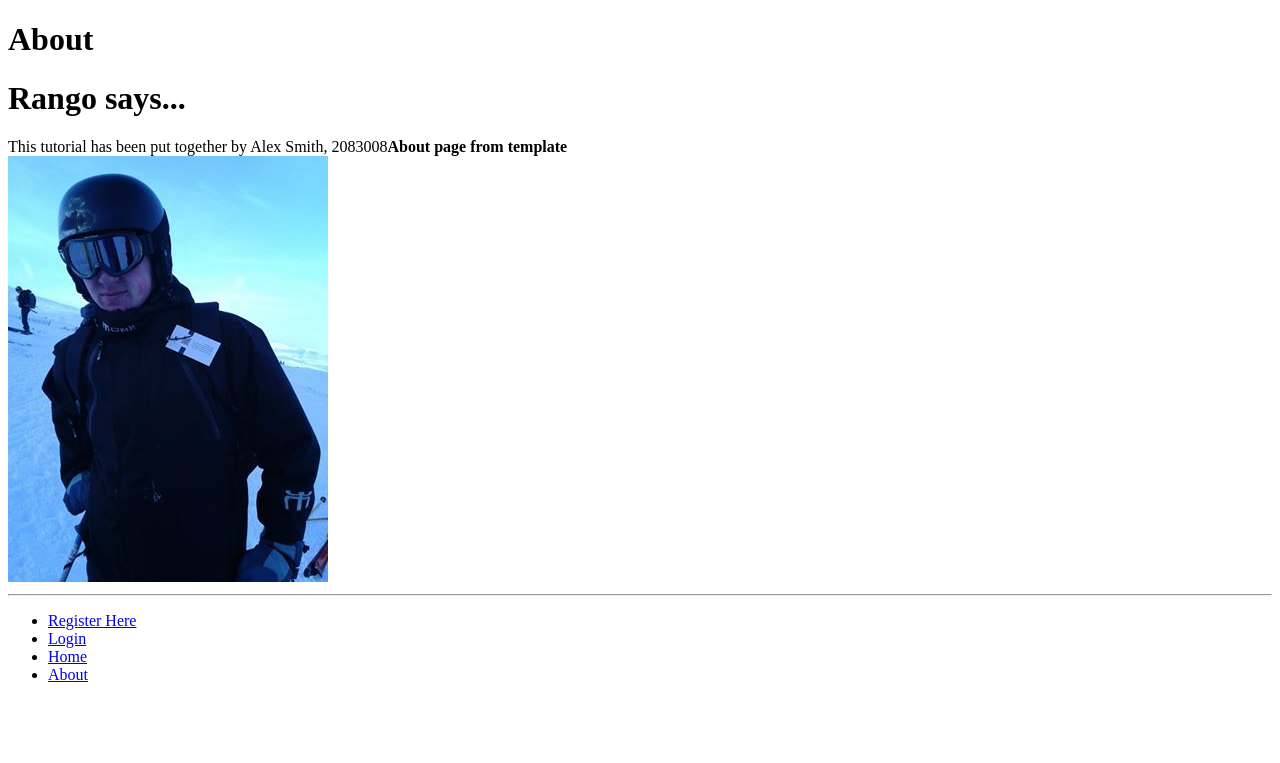
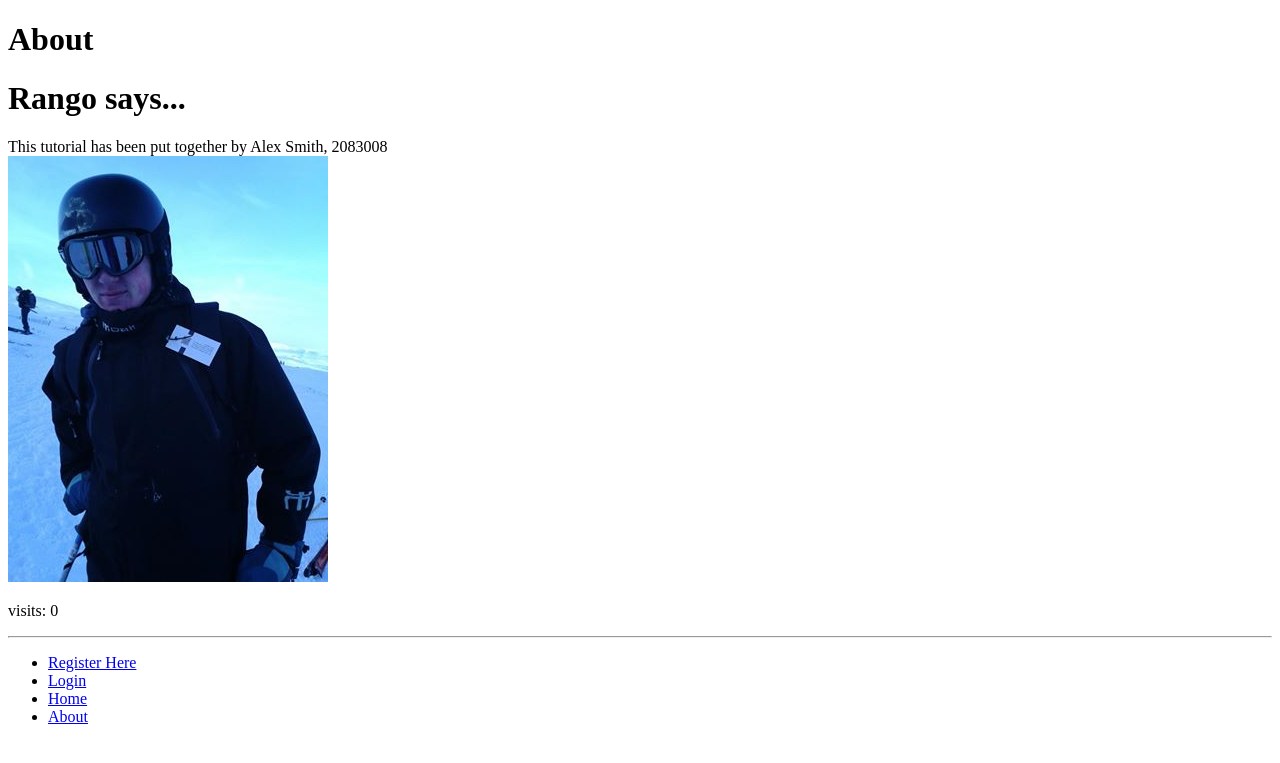
Before and after one commit to 2083008/tangowithdjango, a Django app: page /rango/about in a window 1280 px wide. Shown: the top 763 px of the page. Run offline with Django 3.2, Linux system fonts and the light colour scheme.

Commit message:
Chapter 11 - Completed

```diff
--- a/tango_with_django_project/rango/templates/rango/about.html
+++ b/tango_with_django_project/rango/templates/rango/about.html
@@ -17,6 +17,8 @@
         This tutorial has been put together by Alex Smith, 2083008<strong>{{ boldmessage }}</strong><br />
 
         <img src="{% static "images/snow.jpg" %}" alt="picture of ASmith" />
+
+    <p> visits: {{ visits }}</p>
     </body>
 
 
--- a/tango_with_django_project/rango/templates/rango/index.html
+++ b/tango_with_django_project/rango/templates/rango/index.html
@@ -37,5 +37,6 @@
                 {% endfor %}
             </ul>
         {% endif %}
+
 </body>
 {% endblock %}
--- a/tango_with_django_project/rango/views.py
+++ b/tango_with_django_project/rango/views.py
@@ -9,19 +9,48 @@ from rango.forms import UserForm, UserProfileForm
 from django.contrib.auth import authenticate, login
 from django.http import HttpResponseRedirect, HttpResponse
 from django.contrib.auth.decorators import login_required
+from datetime import datetime
+
 
 def index(request):
 
     # Query the database for a list of ALL categories currently stored.
     # Order the categories by no. likes in descending order.
     # Retrieve the top 5 only - or all if less than 5.
-    # Place the list in our context_dict dictionary which will be passed to the template engine.
+    # Place the list in our context_dict dictionary which will be passed to the template engine
+
     category_list = Category.objects.order_by('-likes')[:5]
-
     page_list = Page.objects.order_by('-views')[:5]
 
-    context_dict = {'categories': category_list, 'pages': page_list,}
+    context_dict = {'categories': category_list, 'pages': page_list}
 
+    visits = request.session.get('visits')
+    if not visits:
+        visits = 1
+    reset_last_visit_time = False
+
+    last_visit = request.session.get('last_visit')
+    if last_visit:
+        last_visit_time = datetime.strptime(last_visit[:-7], "%Y-%m-%d %H:%M:%S")
+
+        if (datetime.now() - last_visit_time).seconds > 0:
+            # ...reassign the value of the cookie to +1 of what it was before...
+            visits = visits + 1
+            # ...and update the last visit cookie, too.
+            reset_last_visit_time = True
+    else:
+        # Cookie last_visit doesn't exist, so create it to the current date/time.
+        reset_last_visit_time = True
+
+    if reset_last_visit_time:
+        request.session['last_visit'] = str(datetime.now())
+        request.session['visits'] = visits
+    context_dict['visits'] = visits
+
+
+    response = render(request,'rango/index.html', context_dict)
+
+    return response
 
     # Render the response and send it back!
     return render(request, 'rango/index.html', context_dict)
@@ -30,13 +59,17 @@ def about(request):
 
     # Construct a dictionary to pass to the template engine as its context.
     # Note the key boldmessage is the same as {{ boldmessage }} in the template!
-    context_dict = {'boldmessage': "About page from template"}
 
-    # Return a rendered response to send to the client.
-    # We make use of the shortcut function to make our lives easier.
-    # Note that the first parameter is the template we wish to use.
 
-    return render(request, 'rango/about.html', context_dict)
+    # If the visits session varible exists, take it and use it.
+    # If it doesn't, we haven't visited the site so set the count to zero.
+    if request.session.get('visits'):  # counts views on the index page??
+        count = request.session.get('visits')
+    else:
+        count = 0
+
+# remember to include the visit data
+    return render(request, 'rango/about.html', {'visits': count})
 
 
 def category(request, category_name_slug):
@@ -126,7 +159,9 @@ def add_page(request, category_name_slug):
 
     return render(request, 'rango/add_page.html', context_dict)
 
+
 def register(request):
+
 
     # A boolean value for telling the template whether the registration was successful.
     # Set to False initially. Code changes value to True when registration succeeds.
--- a/tango_with_django_project/tango_with_django_project/settings.py
+++ b/tango_with_django_project/tango_with_django_project/settings.py
@@ -120,4 +120,8 @@ STATICFILES_DIRS = (
     STATIC_PATH,
 )
 
+SESSION_EXPIRE_AT_BROWSER_CLOSE = False
+
+SESSION_COOKIE_AGE = 1209600  #seconds for how long a cookie will last
+
 LOGIN_URL = '/rango/login/'
```
Also changed, not shown: tango_with_django_project/db.sqlite3, 2 other files.
